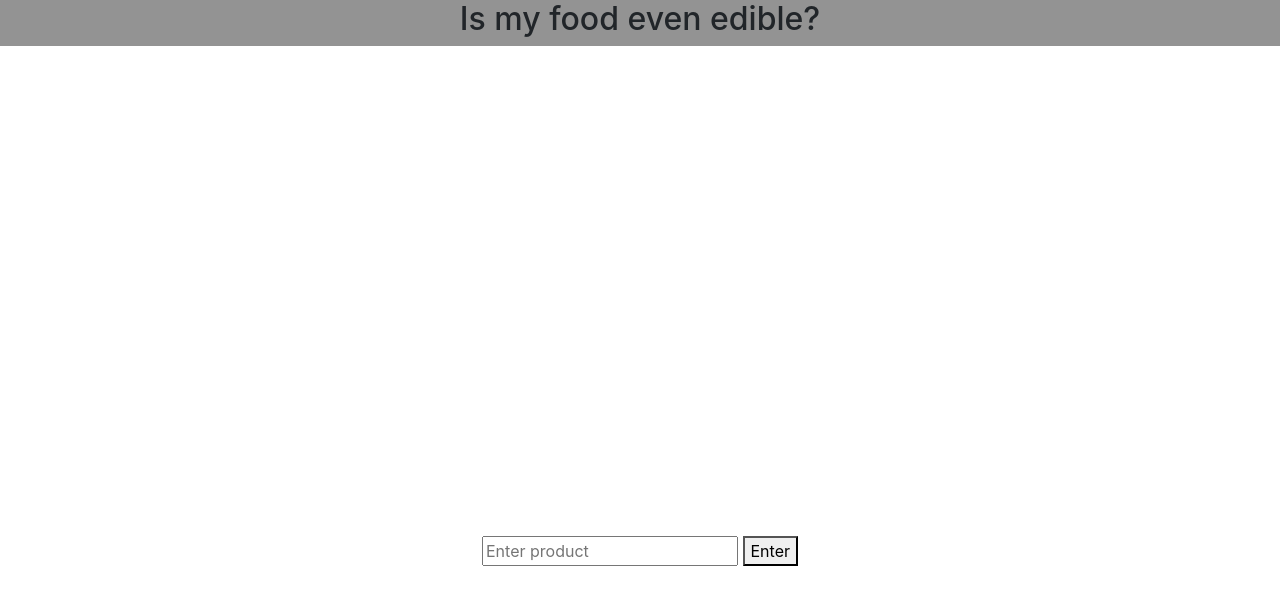
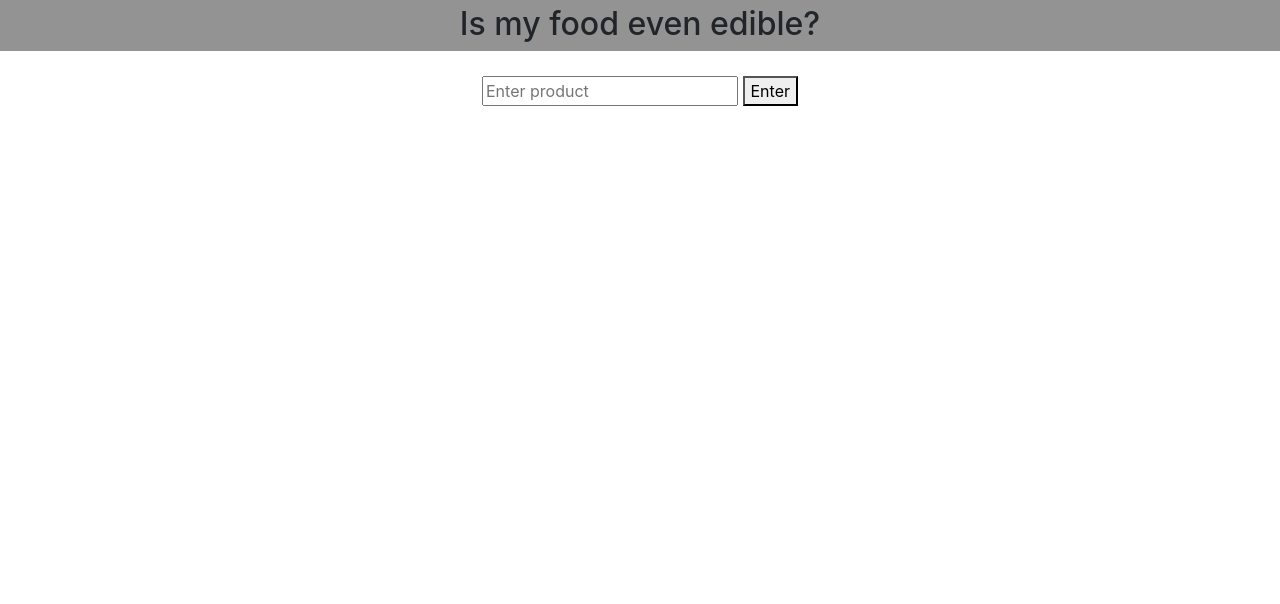
Before and after one commit to wesgriffin3/banned-foods, a website: page index.html in a window 1280 px wide. Shown: the top 604 px of the page. Drawn offline with nearby package versions, Linux system fonts and the light colour scheme.

Commit message:
moved boxes around

```diff
--- a/index.css
+++ b/index.css
@@ -1,16 +1,16 @@
 .title {
+  padding-top: 5px;
   display: flex;
   flex-direction: row;
   justify-content: center;
-  margin-bottom: -150px;
   background-color: rgb(147, 147, 147);
 }
 
 .form {
+  margin-top: 25px;
   display: flex;
   justify-content: center;
   align-items: center;
-  margin-top: 50%;
 }
 
 .box {
@@ -20,9 +20,10 @@
 }
 
 #food-name {
+  top: 0;
   color: black;
-  padding-top: 10px;
   font-size: x-large;
+  margin-bottom: 50px;
 }
 
 #food-img {
```
